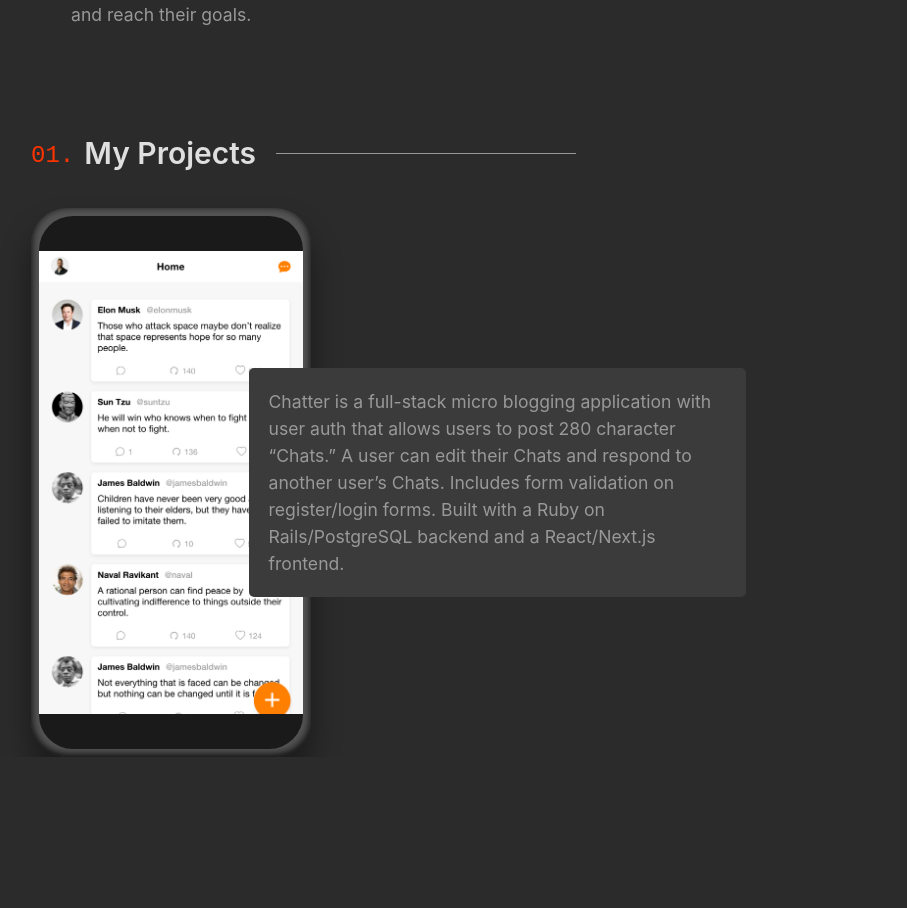
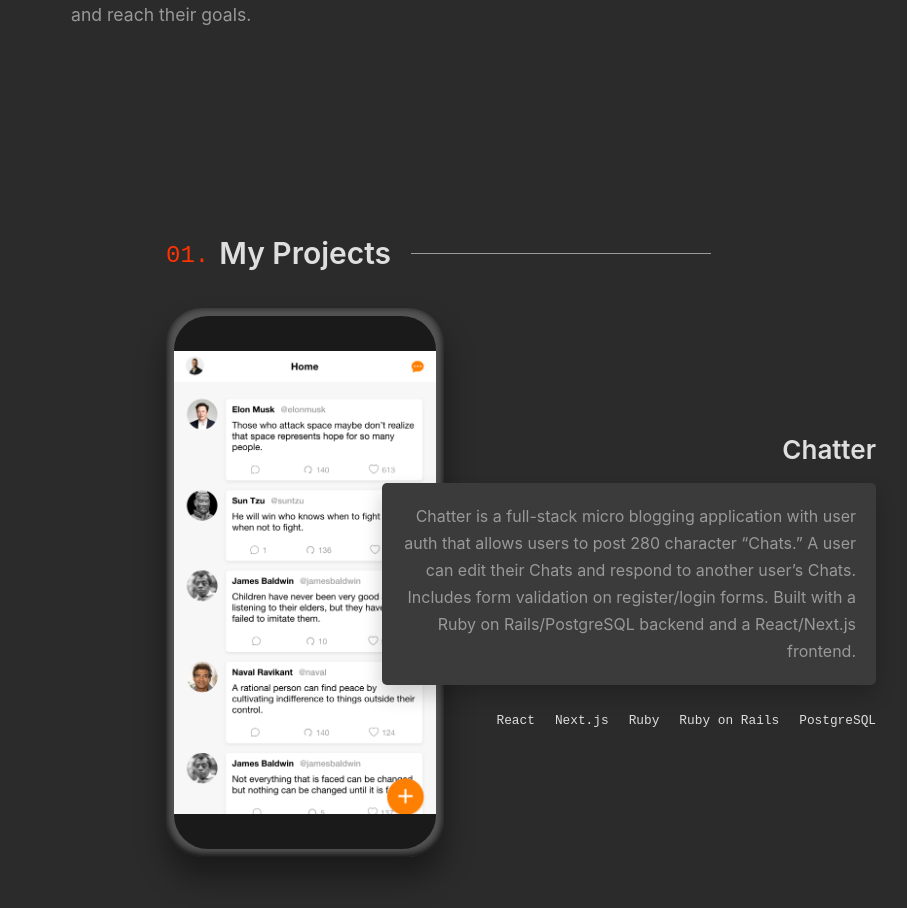
Before and after one commit to christianjbolus/portfolio_v2, a Svelte app: page / in a window 1280 px wide. Shown: the part 1440-2348 px from the top of the page, without its empty margins (119-1026 px from the left). Before the commit the page ends 2197 px from the top, so only its background shows below. Built offline with nearby package versions, Linux system fonts and the light colour scheme.

Commit message:
Use data in data.js to render project info

```diff
--- a/src/components/Phone.svelte
+++ b/src/components/Phone.svelte
@@ -1,10 +1,10 @@
 <script>
-
+ export let image = {}
 </script>
 
 <div class="phone-graphic">
   <div class="phone-screen">
-    <img class="screen-display" src="chatter_main.png" alt="Chatter's main mobile view"/>
+    <img class="screen-display" src={image.path} alt={image.alt}/>
   </div>
 </div>
 
--- a/src/components/Project.svelte
+++ b/src/components/Project.svelte
@@ -1,34 +1,64 @@
 <script>
   import { Phone } from './index'
+  export let project = {}
 </script>
 
 <div class="container">
-  <Phone />
-  <div class="description">
-    <p>Chatter is a full-stack micro blogging application with user auth that allows
-      users to post 280 character “Chats.” A user can edit their Chats and respond to
-      another user’s Chats. Includes form validation on register/login forms.
-      Built with a Ruby on Rails/PostgreSQL backend and a React/Next.js frontend.</p>
+  <Phone image={project.image}/>
+  <div class="info">
+    <h3 class="title">{project.name}</h3>
+    <div class="description">
+      <p>{project.description}</p>
+    </div>
+    <ul class="tech">
+      {#each project.tech as tool }
+        <li class="tool">{tool}</li>
+      {/each}
+    </ul>
   </div>
 </div>
 
 <style>
   .container {
     display: grid;
-    grid-template-columns: repeat(12, 1fr);
+    grid-template-columns: repeat(10, 1fr);
     gap: 10px;
+  }
+
+  .info {
+    grid-column: 4 / 11;
+    grid-row: 1 / 1;
+    align-self: center;
+    text-align: right;
+  }
+
+  .title {
+    color: var(--light-grey);
+    font-size: 26px;
+    font-weight: 600;
+    margin-bottom: 20px;
   }
 
   .description {
     background-color: #3b3b3b;
-    grid-column: 4 / 11;
-    grid-row: 1 / 1;
-    align-self: center;
     padding: 20px;
     border-radius: 5px;
-    font-size: 1.1rem;
     color: var(--dark-grey);
     line-height: 27px;
+    box-shadow: 0 10px 20px rgba(0, 0, 0, 0.2)
+  }
+
+  .tech {
+    display: flex;
+    justify-content: flex-end;
+    font-family: var(--font-mono);
+    font-size: 0.8rem;
+    color: var(--light-grey);
+    margin-top: 30px;
+  }
+
+  .tool {
+    margin-left: 20px;
   }
 
 </style>
--- a/src/components/sections/Projects.svelte
+++ b/src/components/sections/Projects.svelte
@@ -1,16 +1,19 @@
 <script>
   import { Project } from '../index'
-import NumberedHeader from '../NumberedHeader.svelte';
+  import NumberedHeader from '../NumberedHeader.svelte';
+  import {projects} from '../../data'
 </script>
 
 <section class="projects" id="projects">
   <NumberedHeader text="My Projects"/>
-  <Project />
+  <Project project={projects[0]}/>
 
 </section>
 
 <style>
   .projects {
-    max-width: 860px;
+    max-width: 710px;
+    padding: 100px 0;
+    margin: 0 auto;
   }
 </style>
```
